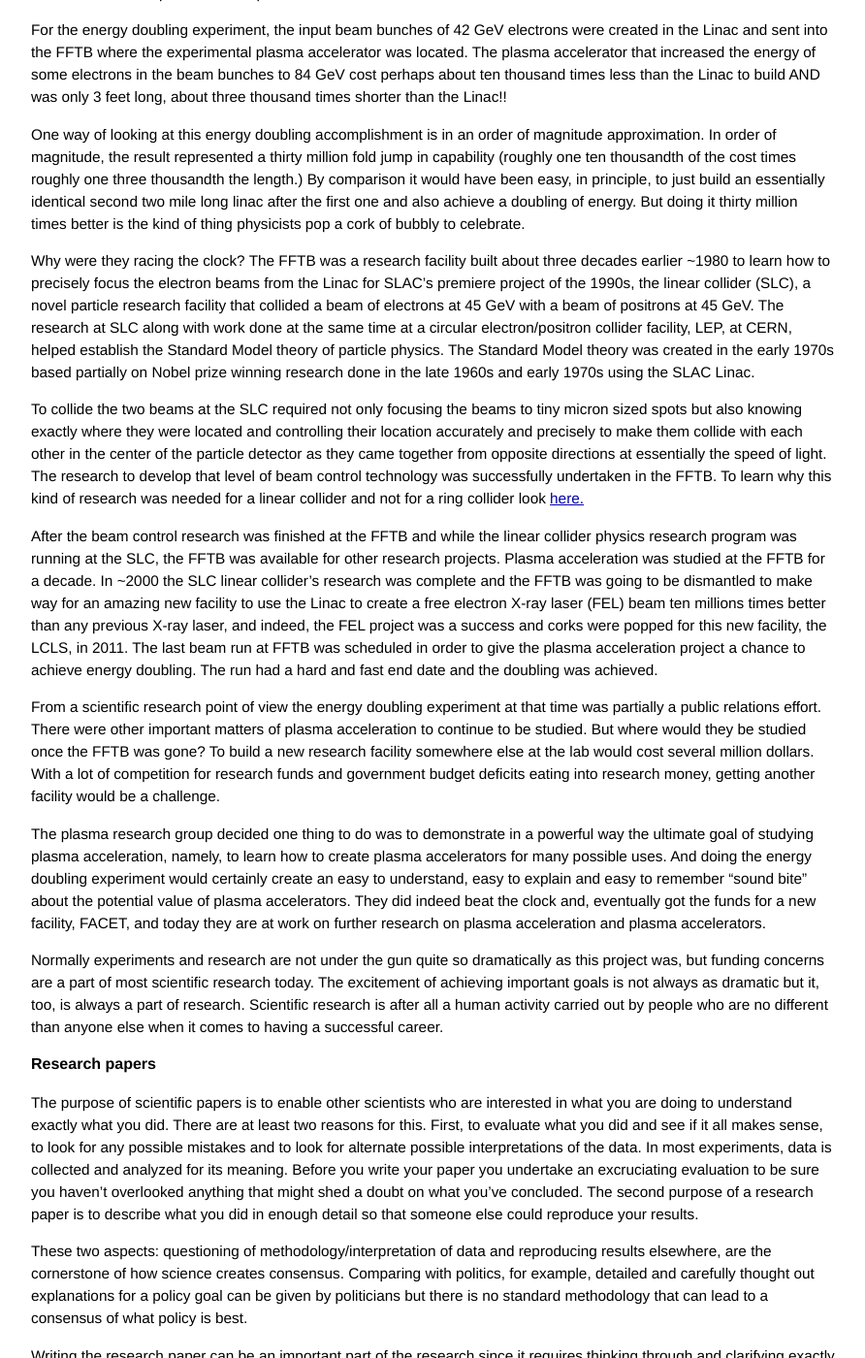
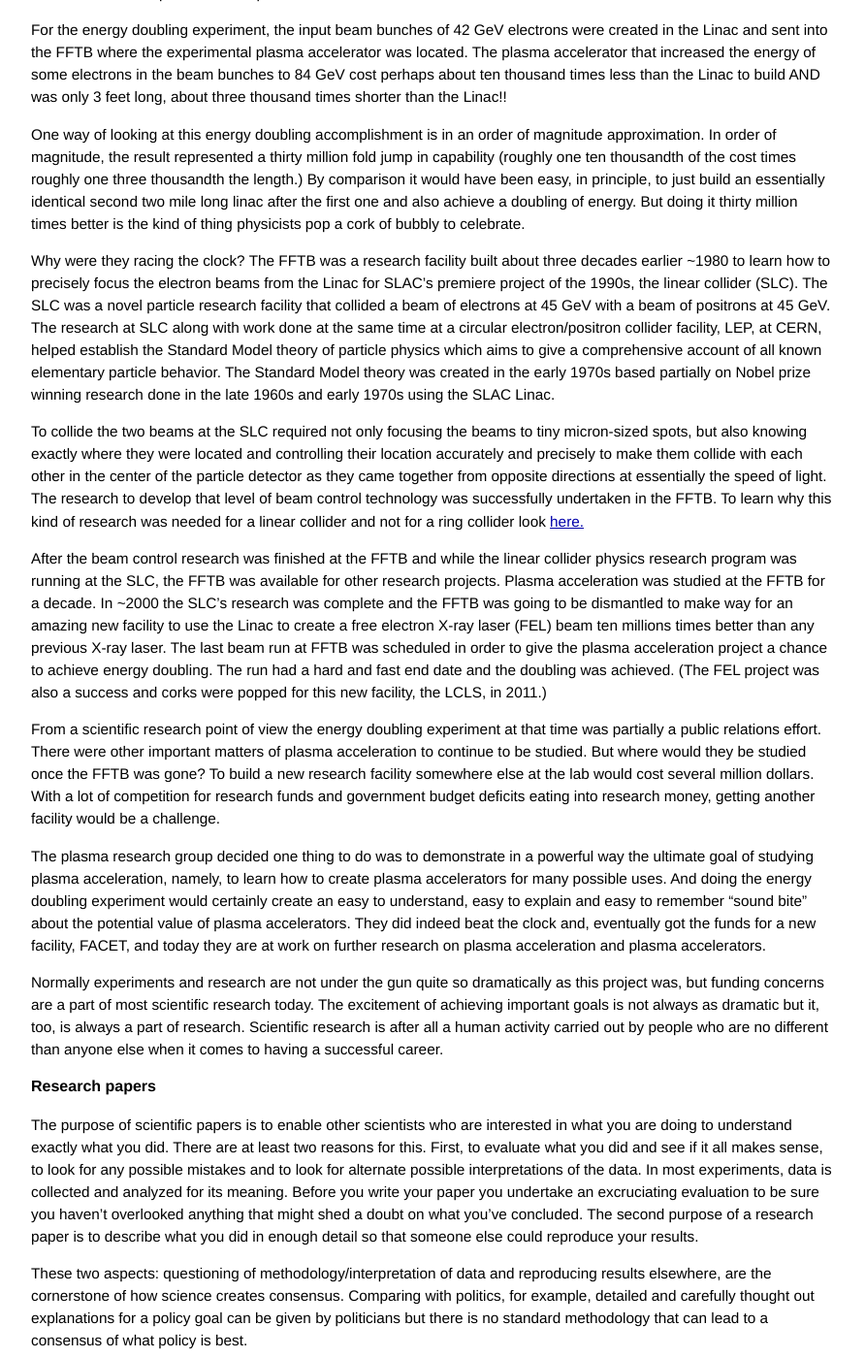
Before and after one commit to grbfacet/facet, a Jekyll site: the page built from energy-doubling-explained.md, in a window 1280 px wide and 1400 px high, scrolled down 2778 px. Shown: the whole window at 97% size, without its empty margins (193-1085 px from the left). Built offline with Jekyll 4.4.1, drawn with Linux system fonts in a browser that asks for light colours; some of the changed text lies outside the part shown.

Commit message:
Update energy-doubling-explained.md

```diff
--- a/energy-doubling-explained.md
+++ b/energy-doubling-explained.md
@@ -64,11 +64,11 @@
 
 One way of looking at this  energy doubling accomplishment is in an order of magnitude approximation. In order of magnitude, the result represented a thirty million fold jump in capability (roughly one ten thousandth of the cost times roughly one three thousandth the length.) By comparison it would have been easy, in principle, to just build an essentially identical second two mile long linac after the first one and also achieve a doubling of energy. But doing it thirty million times better is the kind of thing physicists pop a cork of bubbly to celebrate.
 
-Why were they racing the clock? The FFTB was a research facility built about three decades earlier ~1980 to learn how to precisely focus the electron beams from the Linac for SLAC’s premiere project of the 1990s, the linear collider (SLC), a novel particle research facility that collided a beam of electrons at 45 GeV with a beam of positrons at 45 GeV. The research at SLC along with work done at the same time at a circular electron/positron collider facility, LEP, at CERN, helped establish the Standard Model theory of particle physics. The Standard Model theory was created in the early 1970s based partially on Nobel prize winning research done in the late 1960s and early 1970s using the SLAC Linac.
+Why were they racing the clock? The FFTB was a research facility built about three decades earlier ~1980 to learn how to precisely focus the electron beams from the Linac for SLAC’s premiere project of the 1990s, the linear collider (SLC). The SLC was a novel particle research facility that collided a beam of electrons at 45 GeV with a beam of positrons at 45 GeV. The research at SLC along with work done at the same time at a circular electron/positron collider facility, LEP, at CERN, helped establish the Standard Model theory of particle physics which aims to give a comprehensive account of all known elementary particle behavior. The Standard Model theory was created in the early 1970s based partially on Nobel prize winning research done in the late 1960s and early 1970s using the SLAC Linac.
 
-To collide the two beams at the SLC required not only focusing the beams to tiny micron sized spots but also knowing exactly where they were located and controlling their location accurately and precisely to make them collide with each other in the center of the particle detector as they came together from opposite directions at essentially the speed of light. The research to develop that level of beam control technology was successfully undertaken in the FFTB. To learn why this kind of research was needed for a linear collider and not for a ring collider look [here.](/beam-acceleration-tutorial.html#linear-colliders-versus-ring-circular-colliders)
+To collide the two beams at the SLC required not only focusing the beams to tiny micron-sized spots, but also knowing exactly where they were located and controlling their location accurately and precisely to make them collide with each other in the center of the particle detector as they came together from opposite directions at essentially the speed of light. The research to develop that level of beam control technology was successfully undertaken in the FFTB. To learn why this kind of research was needed for a linear collider and not for a ring collider look [here.](/beam-acceleration-tutorial.html#linear-colliders-versus-ring-circular-colliders)
 
-After the beam control research was finished at the FFTB and while the linear collider physics research program was running at the SLC, the FFTB was available for other research projects. Plasma acceleration was studied at the FFTB for a decade. In ~2000 the SLC linear collider’s research was complete and the FFTB was going to be dismantled to make way for an amazing new facility to use the Linac to create a free electron X-ray laser (FEL) beam ten millions times better than any previous X-ray laser, and indeed, the FEL project was a success and corks were popped for this new facility, the LCLS, in 2011. The last beam run at FFTB was scheduled in order to give the plasma acceleration project a chance to achieve energy doubling. The run had a hard and fast end date and the doubling was achieved.
+After the beam control research was finished at the FFTB and while the linear collider physics research program was running at the SLC, the FFTB was available for other research projects. Plasma acceleration was studied at the FFTB for a decade. In ~2000 the SLC’s research was complete and the FFTB was going to be dismantled to make way for an amazing new facility to use the Linac to create a free electron X-ray laser (FEL) beam ten millions times better than any previous X-ray laser. The last beam run at FFTB was scheduled in order to give the plasma acceleration project a chance to achieve energy doubling. The run had a hard and fast end date and the doubling was achieved. (The FEL project was also a success and corks were popped for this new facility, the LCLS, in 2011.)
 
 From a scientific research point of view the energy doubling experiment at that time was partially a public relations effort. There were other important matters of plasma acceleration to continue to be studied. But where would they be studied once the FFTB was gone? To build a new research facility somewhere else at the lab would cost several million dollars. With a lot of competition for research funds and government budget deficits eating into research money, getting another facility would be a challenge.
 
@@ -82,7 +82,7 @@
 
 These two aspects: questioning of methodology/interpretation of data and reproducing results elsewhere, are the cornerstone of how science creates consensus. Comparing with politics, for example, detailed and carefully thought out explanations for a policy goal can be given by politicians but there is no standard methodology that can lead to a consensus of what policy is best.
 
-Writing the research paper can be an important part of the research since it requires thinking through and clarifying exactly what you did and what you found. The paper focuses on a specific identifiable result worth publishing. The research itself typically uncovers a great deal of information that does not appear in the paper. Often these other discoveries point the way to new questions to answer and but generally go unmentioned in the paper currently being written.
+Writing the research paper can be an important part of the research since it requires thinking through and clarifying exactly what you did and what you found. The paper focuses on a specific identifiable result worth publishing. The research itself typically uncovers a great deal of information that does not appear in the paper. Often these other discoveries point the way to new questions to answer in suceeding research.
 
 ## Energy doubling research paper overview
 
@@ -106,7 +106,7 @@
 1.	Why did the plasma accelerator double the beam energy? Why not triple? Why not only a half-fold increase?
 2.	Where does the additional energy come from to increase the energy of some of the electrons?
 
-Conservation of energy says the additional energy doesn’t come out of nothing. The Linac is driven by a megawatt power system, but the plasma accelerator has no power input at all except the heater to keep the Lithium vaporized. The second law of thermodynamics says you can’t directly convert heat to organized energy of motion in this type of situation, so the extra beam energy cannot come from the heat of the plasma. Think about these questions and try to come up with an answer. Actually the answers are implicit but right on the surface of the first paragraph of the paper. As we go on from here you will learn if your answers were correct.
+Conservation of energy says the additional energy doesn’t come out of nothing. The Linac is driven by a megawatt power system, but the plasma accelerator has no power input at all except the heater to keep the [Lithium vaporized](/beam-acceleration-tutorial.html#plasma-acceleration). The second law of thermodynamics says you can’t directly convert heat to organized energy of motion in this type of situation, so the extra beam energy cannot come from the heat of the plasma. Think about these questions and try to come up with an answer. Actually the answers are implicit but right on the surface of the first paragraph of the paper. As we go on from here you will learn if your answers were correct.
 
 
 #### The Methods section of the paper
```
